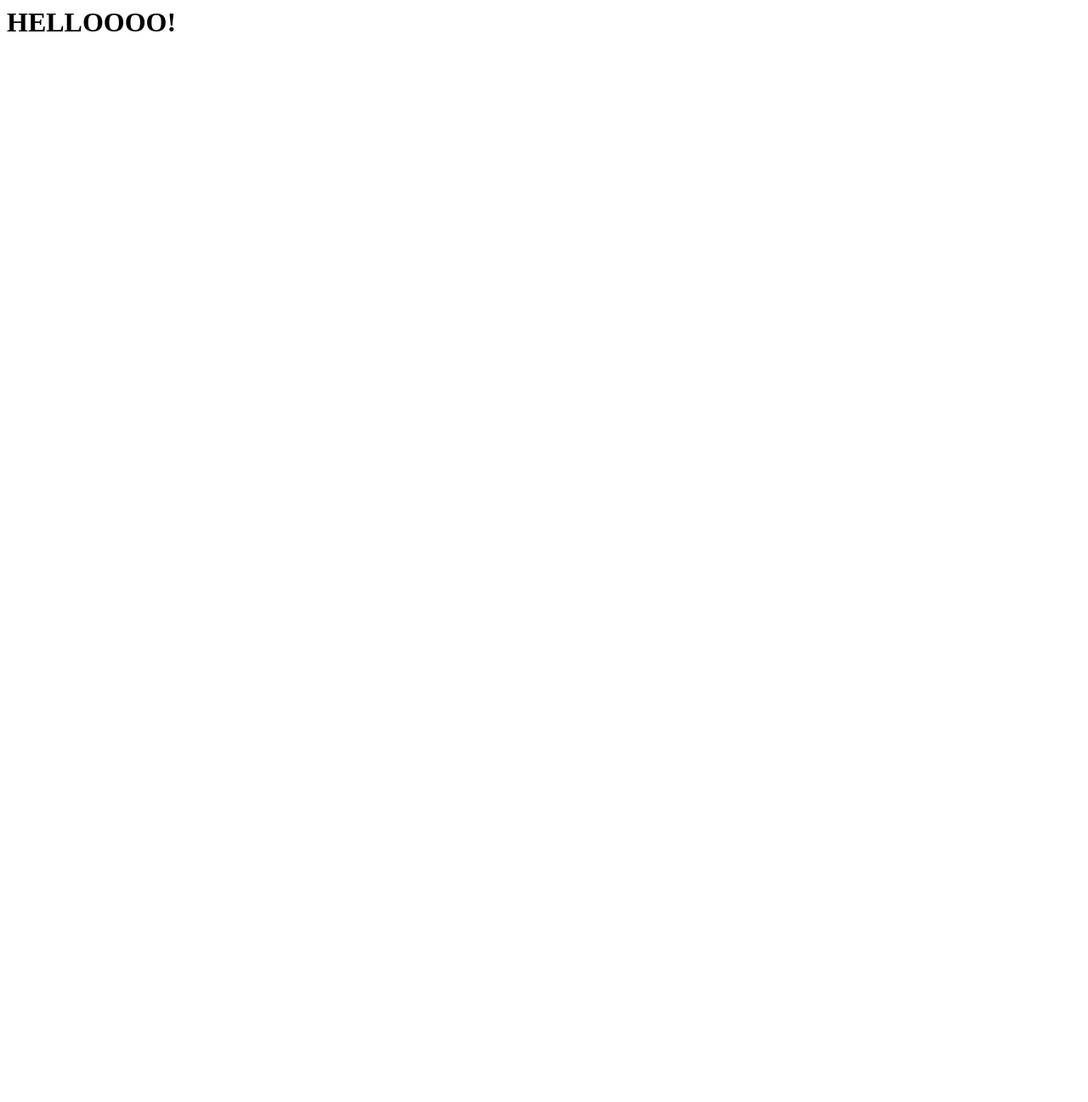
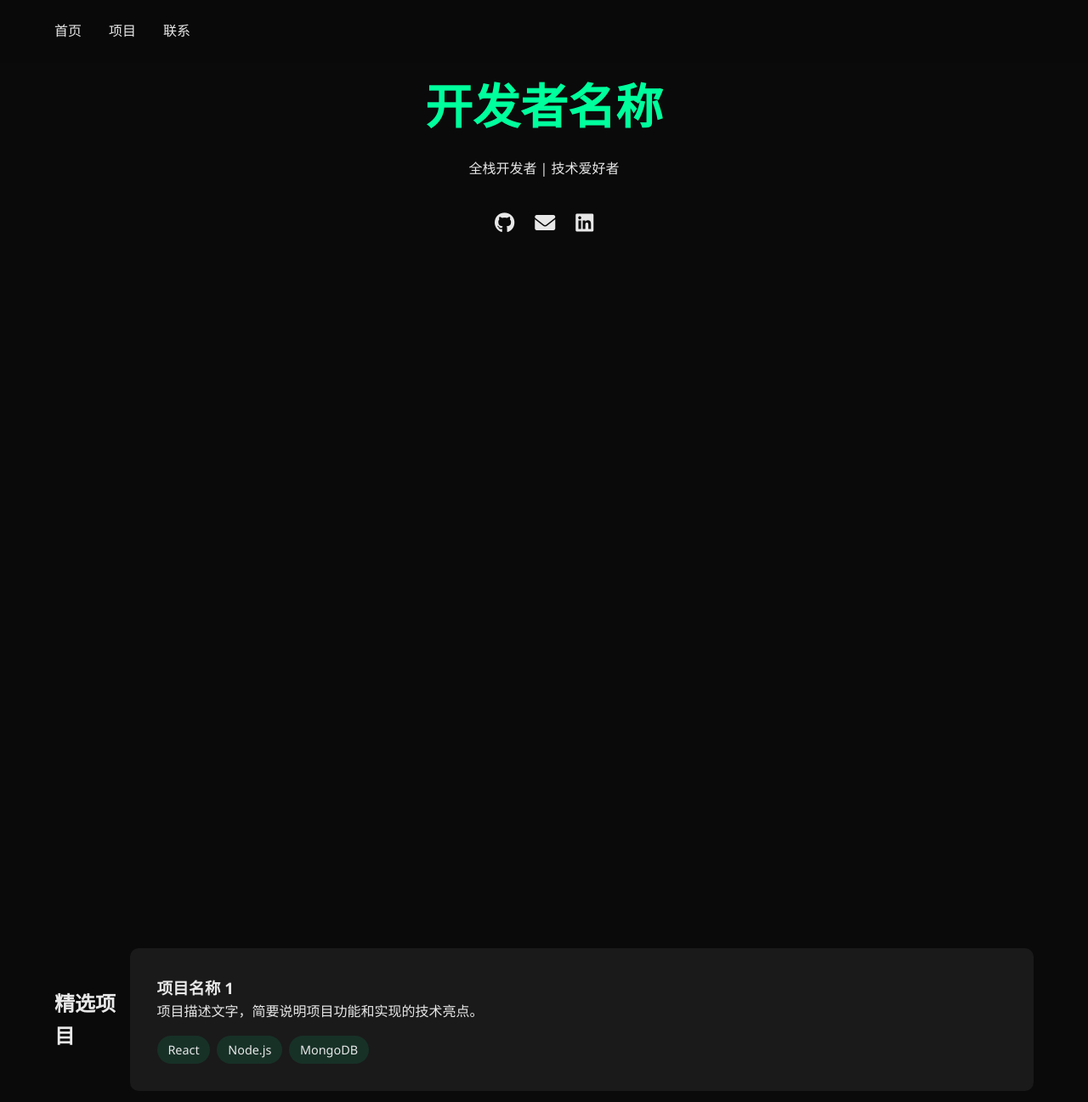
Before and after one commit to LetterFlower/LetterFlower.github.io, a plain HTML site: page index.html in a window 1280 px wide. Shown: the top 1297 px of the page at 85% size. Before the commit the page ends 800 px from the top, so only its background shows below. Drawn offline with Linux system fonts and the light colour scheme.

Commit message:
Update index.html

```diff
--- a/index.html
+++ b/index.html
@@ -1 +1,169 @@
-<h1>HELLOOOO!</h1>
+<!DOCTYPE html>
+<html lang="zh-CN">
+<head>
+    <meta charset="UTF-8">
+    <meta name="viewport" content="width=device-width, initial-scale=1.0">
+    <title>开发者主页</title>
+    <link rel="stylesheet" href="https://cdnjs.cloudflare.com/ajax/libs/font-awesome/6.0.0/css/all.min.css">
+    <style>
+        :root {
+            --primary-color: #00ff9d;
+            --bg-color: #0a0a0a;
+            --text-color: #e8e8e8;
+            --card-bg: #1a1a1a;
+        }
+
+        * {
+            margin: 0;
+            padding: 0;
+            box-sizing: border-box;
+            font-family: 'Segoe UI', system-ui, sans-serif;
+        }
+
+        body {
+            background-color: var(--bg-color);
+            color: var(--text-color);
+            line-height: 1.6;
+        }
+
+        nav {
+            padding: 1.5rem 5%;
+            background: rgba(10,10,10,0.95);
+            position: fixed;
+            width: 100%;
+            top: 0;
+            backdrop-filter: blur(10px);
+        }
+
+        .nav-links {
+            display: flex;
+            gap: 2rem;
+        }
+
+        .nav-links a {
+            color: var(--text-color);
+            text-decoration: none;
+            transition: color 0.3s;
+        }
+
+        .nav-links a:hover {
+            color: var(--primary-color);
+        }
+
+        section {
+            padding: 5rem 5%;
+            min-height: 100vh;
+            display: flex;
+            align-items: center;
+        }
+
+        .hero {
+            flex-direction: column;
+            text-align: center;
+        }
+
+        h1 {
+            font-size: 3.5rem;
+            margin-bottom: 1rem;
+            color: var(--primary-color);
+        }
+
+        .card-container {
+            display: grid;
+            grid-template-columns: repeat(auto-fit, minmax(300px, 1fr));
+            gap: 2rem;
+            width: 100%;
+        }
+
+        .card {
+            background: var(--card-bg);
+            padding: 2rem;
+            border-radius: 10px;
+            transition: transform 0.3s;
+        }
+
+        .card:hover {
+            transform: translateY(-5px);
+        }
+
+        .tech-stack {
+            display: flex;
+            gap: 0.5rem;
+            flex-wrap: wrap;
+            margin-top: 1rem;
+        }
+
+        .tech-tag {
+            background: rgba(0, 255, 157, 0.1);
+            padding: 0.3rem 0.8rem;
+            border-radius: 20px;
+            font-size: 0.9rem;
+        }
+
+        .social-links {
+            display: flex;
+            gap: 1.5rem;
+            margin-top: 2rem;
+        }
+
+        .social-links a {
+            color: var(--text-color);
+            font-size: 1.5rem;
+            transition: color 0.3s;
+        }
+
+        @media (max-width: 768px) {
+            h1 {
+                font-size: 2.5rem;
+            }
+
+            .card-container {
+                grid-template-columns: 1fr;
+            }
+        }
+    </style>
+</head>
+<body>
+    <nav>
+        <div class="nav-links">
+            <a href="#home">首页</a>
+            <a href="#projects">项目</a>
+            <a href="#contact">联系</a>
+        </div>
+    </nav>
+
+    <section class="hero" id="home">
+        <h1>开发者名称</h1>
+        <p>全栈开发者 | 技术爱好者</p>
+        <div class="social-links">
+            <a href="https://github.com/yourusername" target="_blank"><i class="fab fa-github"></i></a>
+            <a href="mailto:your.email@example.com"><i class="fas fa-envelope"></i></a>
+            <a href="#"><i class="fab fa-linkedin"></i></a>
+        </div>
+    </section>
+
+    <section id="projects">
+        <h2>精选项目</h2>
+        <div class="card-container">
+            <div class="card">
+                <h3>项目名称 1</h3>
+                <p>项目描述文字，简要说明项目功能和实现的技术亮点。</p>
+                <div class="tech-stack">
+                    <span class="tech-tag">React</span>
+                    <span class="tech-tag">Node.js</span>
+                    <span class="tech-tag">MongoDB</span>
+                </div>
+            </div>
+            <!-- 更多项目卡片 -->
+        </div>
+    </section>
+
+    <section id="contact">
+        <h2>联系我</h2>
+        <p>有项目合作或技术交流需求？欢迎联系！</p>
+        <div class="social-links">
+            <!-- 重复联系方式 -->
+        </div>
+    </section>
+</body>
+</html>
```
